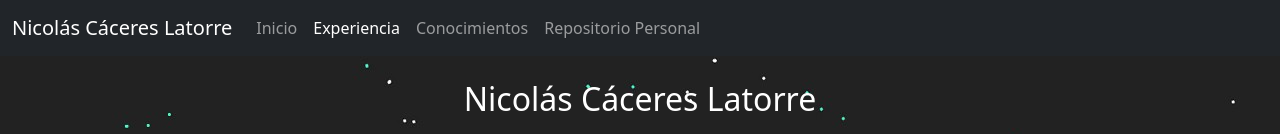
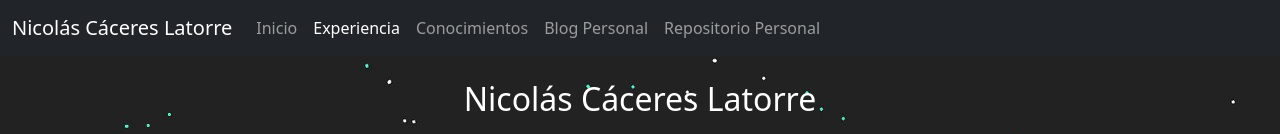
Before and after one commit to breadsk/s13exercise2, a plain HTML site: page experiencia.html in a window 1280 px wide. Shown: the top 134 px of the page. Drawn offline with nearby package versions, Linux system fonts and the light colour scheme.

Commit message:
some changes

```diff
--- a/experiencia.html
+++ b/experiencia.html
@@ -26,6 +26,9 @@
               </li>
               <li class="nav-item">
                 <a class="nav-link" href="#">Conocimientos</a>
+              </li>
+              <li class="nav-item">
+                <a class="nav-link" href="#">Blog Personal</a>
               </li>
               <li class="nav-item">
                 <a class="nav-link" href="https://github.com/zassory">Repositorio Personal</a>
```
